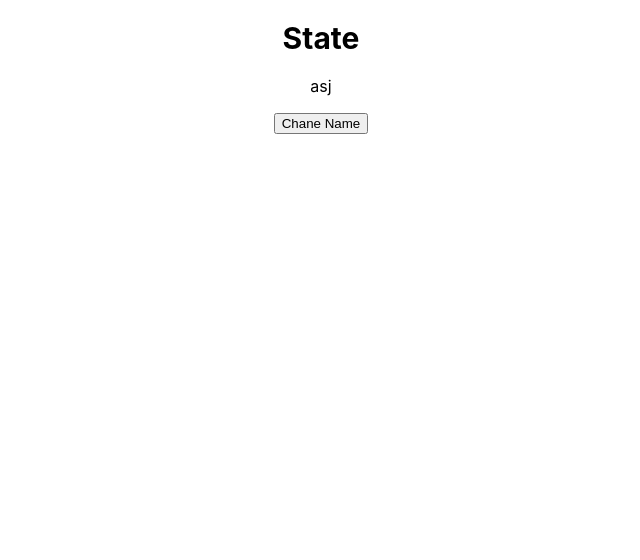
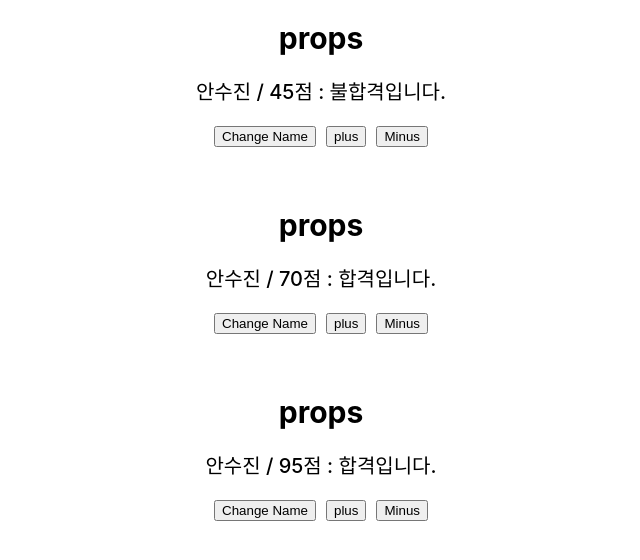
Before and after one commit to ahn-sujin/create-react-app-test, a React (Create React App) app in the folder voca/: page / in a window 1280 px wide. Shown: the top 560 px of the page, without its empty margins (319-959 px from the left). Built offline with nearby package versions, Linux system fonts and the light colour scheme.

Commit message:
state와 props 적용

```diff
--- a/voca/src/App.js
+++ b/voca/src/App.js
@@ -7,7 +7,9 @@ import Welcome from './component/Welcome';
 function App() {
   return (
     <div className="App">
-      <Hello/>
+      <Hello score={45}/>
+      <Hello score={70}/>
+      <Hello score={95}/>
       {/* <div className = {styles.box}>app.css에 있는 style</div> */}
     </div>
   );
--- a/voca/src/component/Hello.js
+++ b/voca/src/component/Hello.js
@@ -2,21 +2,28 @@ import { useState } from 'react';
 import Name from './Name'
 import styles from './Hello.module.css';
 
-const Hello = () => {
-    const [name, nameChange] = useState('asj');
-
-    function chageName() {
-        const newName = name === 'asj' ? 'hdh' : 'asj';
-        nameChange(newName);
-     }
+export default function Hello(props) {
+    // console.log(props);
+    const [name, nameChange] = useState('안수진');
+    const [score, scoreChange] = useState(props.score);
+    const msg = score > 50 ?  "합격입니다." : "불합격입니다.";
 
     return (
         <div>
-            <span>State</span>
-            <p>{name}</p>
-            <button onClick = {chageName}>Chane Name</button>
+            <span>props</span>
+            <p>{name} / {score}점 : {msg}</p>
+            <button onClick = {() => {
+                nameChange(name === '안수진' ? '홍둥택' : '안수진');
+
+            }}>Change Name</button>
+            <button onClick = {() => {
+                scoreChange(score + 1);
+            }}>plus</button>
+            <button onClick = {() => {
+                scoreChange(score - 1);
+            }}>Minus</button>
         </div>
     )
 }
 
-export default Hello;
+;
--- a/voca/src/component/Hello.module.css
+++ b/voca/src/component/Hello.module.css
@@ -1,3 +1,6 @@
+div{
+    margin-bottom: 60px;
+}
 .box{
     width: 300px;
     height: 200px;
@@ -14,3 +17,10 @@ input{
     display: block;
     margin:30px auto;
 }
+p {
+    font-size: 20px;
+    font-weight: 500;
+}
+button{
+    margin: 0 5px;
+}
```
